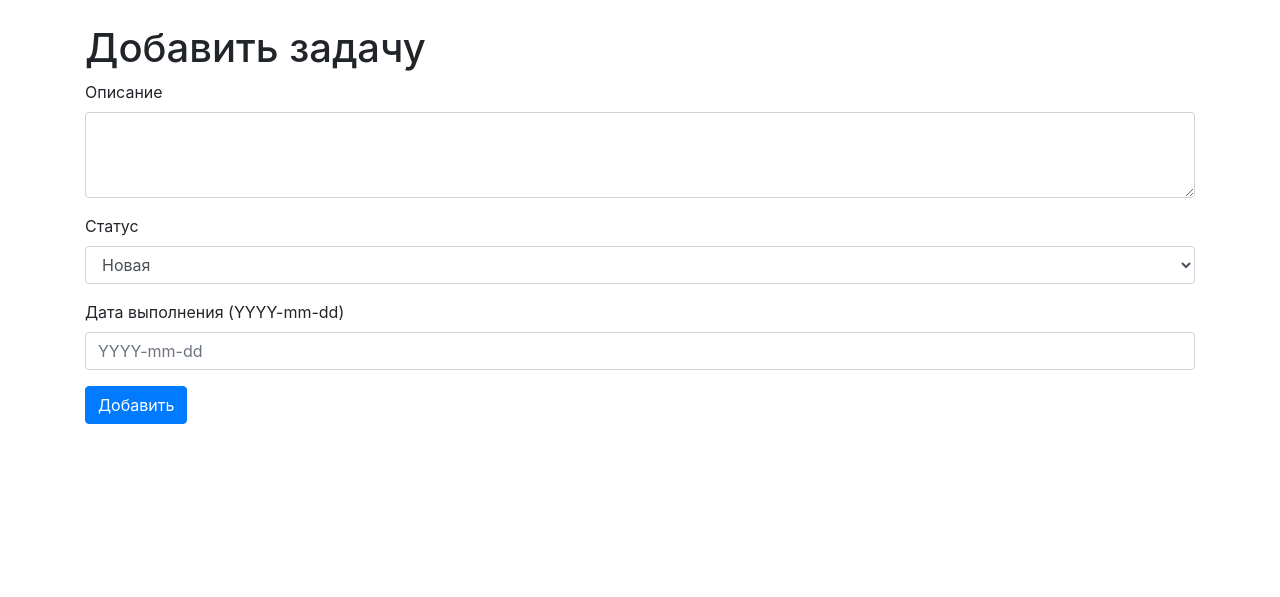
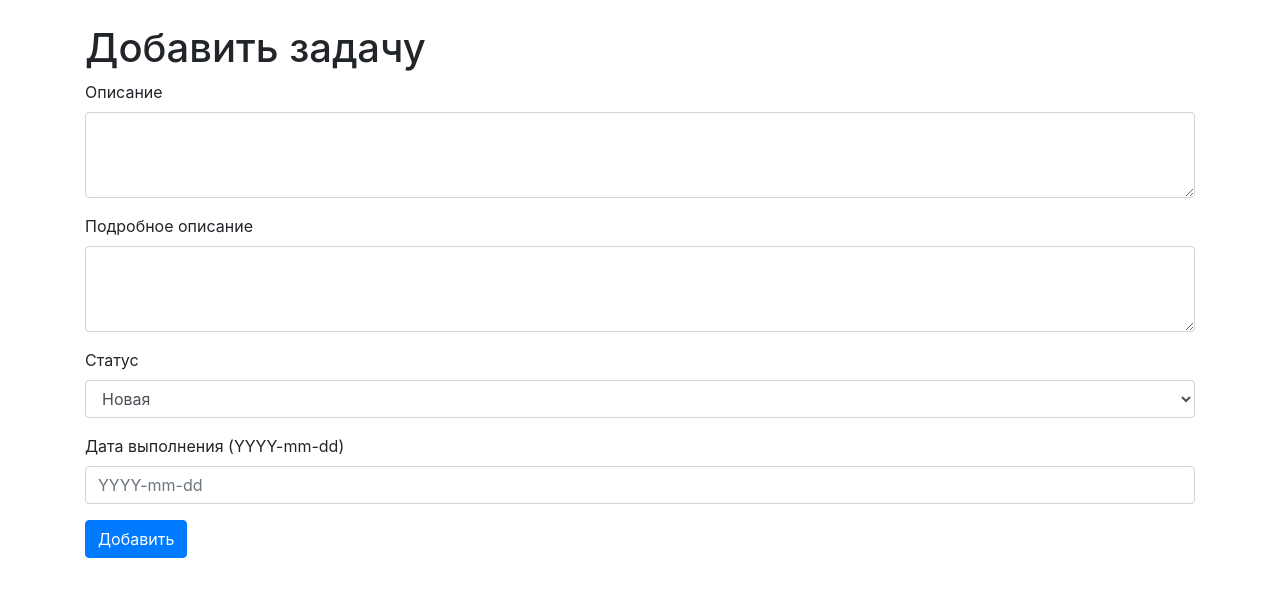
Before and after one commit to aibekov-nurik/homework_52, a Django app: page /add/ in a window 1280 px wide. Shown: the part 56-653 px from the top of the page. Run offline with Django 5.2, Linux system fonts and the light colour scheme; some libraries are stand-ins or nearby versions.

Commit message:
Изменени

```diff
--- a/todo_project/tasks/forms.py
+++ b/todo_project/tasks/forms.py
@@ -1,8 +1,7 @@
-# tasks/forms.py
 from django import forms
 from .models import Task
 
 class TaskForm(forms.ModelForm):
     class Meta:
         model = Task
-        fields = ['description', 'status', 'due_date']
+        fields = ['description', 'description_detail', 'status', 'due_date']
--- a/todo_project/tasks/templates/add_task.html
+++ b/todo_project/tasks/templates/add_task.html
@@ -1,4 +1,3 @@
-<!-- tasks/templates/tasks/add_task.html -->
 {% extends 'base.html' %}
 
 {% block title %}Добавить задачу{% endblock %}
@@ -10,6 +9,10 @@
         <div class="form-group">
             <label for="id_description">Описание</label>
             <textarea class="form-control" id="id_description" name="description" rows="3" required></textarea>
+        </div>
+        <div class="form-group">
+            <label for="id_description_detail">Подробное описание</label>
+            <textarea class="form-control" id="id_description_detail" name="description_detail" rows="3"></textarea>
         </div>
         <div class="form-group">
             <label for="id_status">Статус</label>
```
